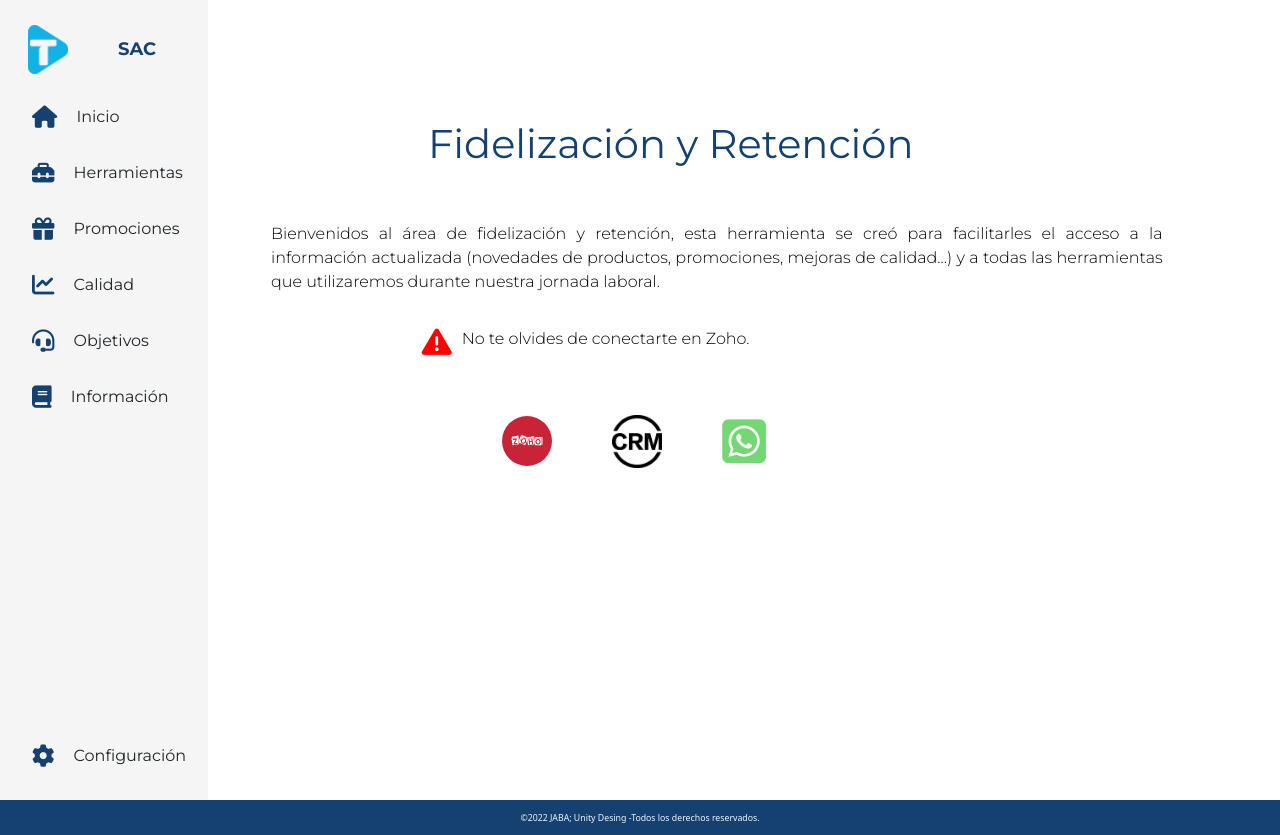
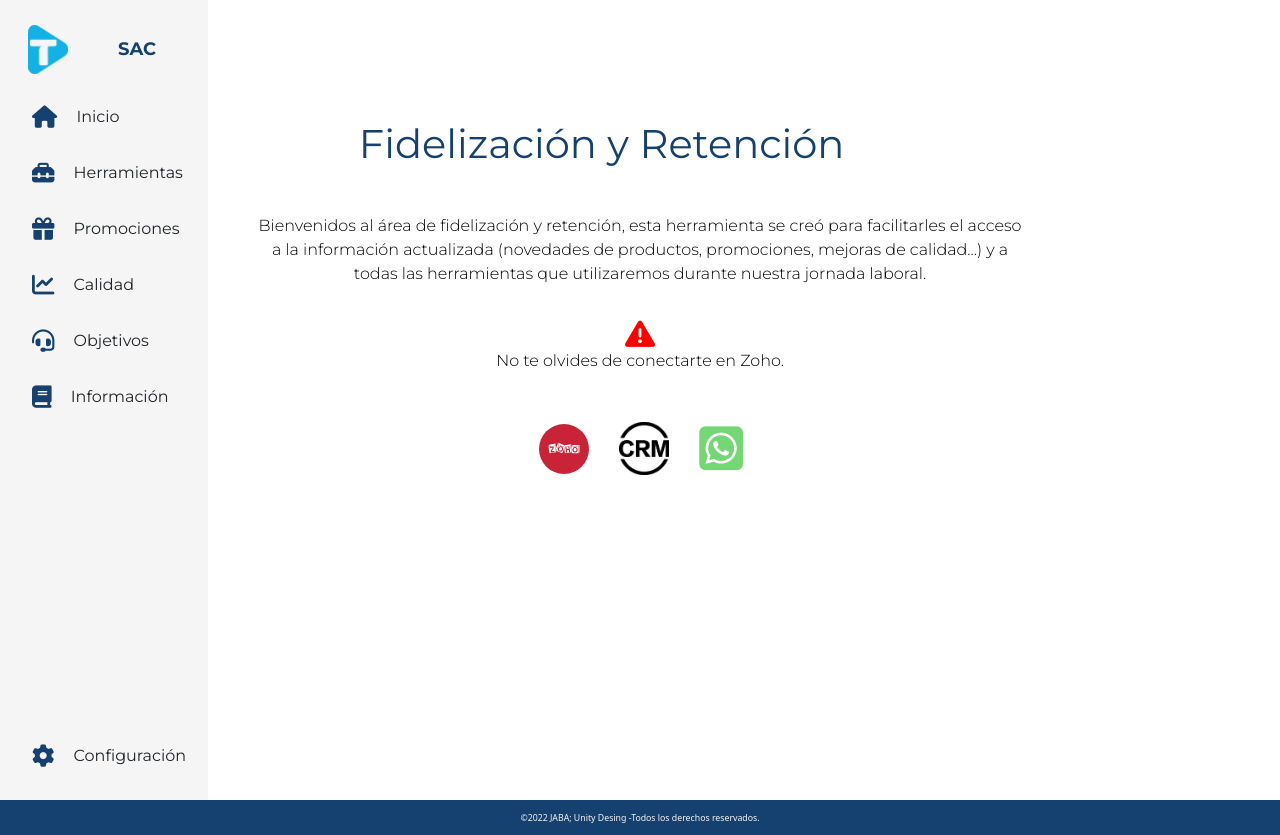
Before and after one commit to Amelissarc/Tlc-Sac, a website: page index.html in a window 1280 px wide. Drawn offline with nearby package versions, Linux system fonts and the light colour scheme.

Commit message:
modificaciones home

```diff
--- a/scss/layout/body.scss
+++ b/scss/layout/body.scss
@@ -11,12 +11,13 @@ main {
 
 .alert {
     display: flex;
-    margin-left: 15%;
+    flex-direction: column;
+    align-items: center;
+    justify-content: center;
+    text-align: center;
     i{
         font-size: 30px;
         color: red;
     }
-    p {
-        padding-left: 10px;
-    }
+
 }
--- a/scss/views/home.scss
+++ b/scss/views/home.scss
@@ -4,26 +4,29 @@
     flex-direction: column;
     position:absolute;
     margin-left: 20%;
-    margin-right: 8%;
+    margin-right: 20%;
     top: 15%;
     text-align: center;
     .title-hero {
         margin-left: -10%;
     }
     .text-hero {
-        padding: 15px;
         padding-top: 5%;
         text-align: justify;
+        align-items: center;
+        justify-content: center;
+        text-align: center;
     }
 }
 
 div.conect ul {
     display:flex;
     flex-direction: row;
-    margin-left: 20%;
     align-items: center;
+    justify-content: center;
+    text-align: center;
     a {
-        padding: 0px 30px;
+        padding-right: 30px;
         text-decoration: none;
         list-style: none;
     }
```
Also changed, not shown: css/main.css.
